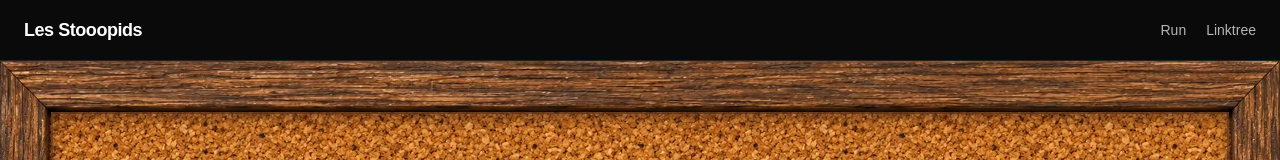
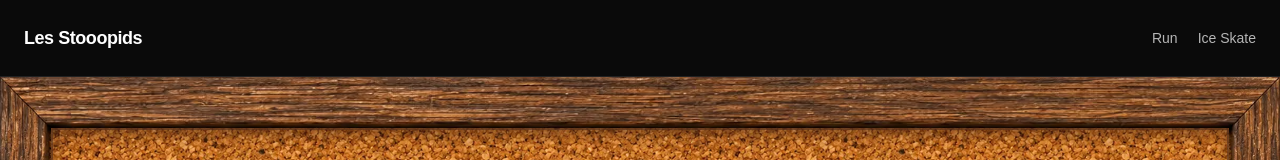
Before and after one commit to rain-jar/stooopidsocial, a Next.js app: page / in a window 1280 px wide. Shown: the top 160 px of the page. Built offline with nearby package versions, Linux system fonts and the light colour scheme; no server answers.

Commit message:
Hide Linktree in the header and add a coming-soon Ice Skate item
The /links page is unchanged. Ice Skate is a non-navigating
placeholder until a page exists.

```diff
--- a/components/layout/Header.tsx
+++ b/components/layout/Header.tsx
@@ -1,4 +1,21 @@
 import Link from "next/link";
+
+type NavItem = {
+  label: string;
+  href: string | null;
+  hidden?: boolean;
+};
+
+const navItemClassName =
+  "inline-flex min-h-11 items-center hover:text-white focus-visible:outline-2 focus-visible:outline-offset-4 focus-visible:outline-white";
+
+const NAV_ITEMS: NavItem[] = [
+  { label: "Run", href: "/run" },
+  // No page yet: render as a non-navigating placeholder so it cannot 404.
+  { label: "Ice Skate", href: null },
+  // Hidden for now. Restore by removing `hidden: true`. The /links page is unchanged.
+  { label: "Linktree", href: "/links", hidden: true },
+];
 
 export default function Header() {
   return (
@@ -9,12 +26,22 @@ export default function Header() {
         </Link>
 
         <nav aria-label="Primary navigation" className="flex items-center gap-5 text-sm text-white/70">
-          <Link href="/run" className="hover:text-white focus-visible:outline-2 focus-visible:outline-offset-4 focus-visible:outline-white">
-            Run
-          </Link>
-          <Link href="/links" className="hover:text-white focus-visible:outline-2 focus-visible:outline-offset-4 focus-visible:outline-white">
-            Linktree
-          </Link>
+          {NAV_ITEMS.filter((item) => !item.hidden).map((item) =>
+            item.href ? (
+              <Link key={item.label} href={item.href} className={navItemClassName}>
+                {item.label}
+              </Link>
+            ) : (
+              <span
+                key={item.label}
+                aria-disabled="true"
+                title="Coming soon"
+                className={navItemClassName}
+              >
+                {item.label}
+              </span>
+            )
+          )}
         </nav>
       </div>
     </header>
```
Also changed, not shown: 1 other file (tests, documents, lock files or other folders).
